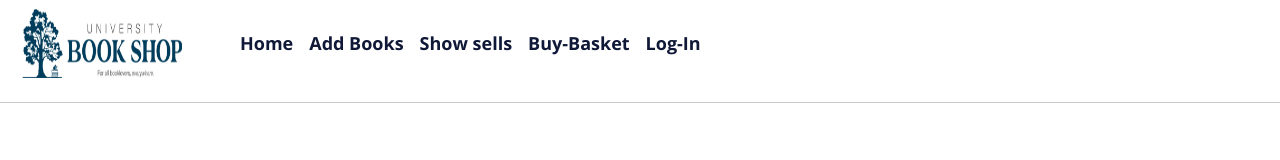
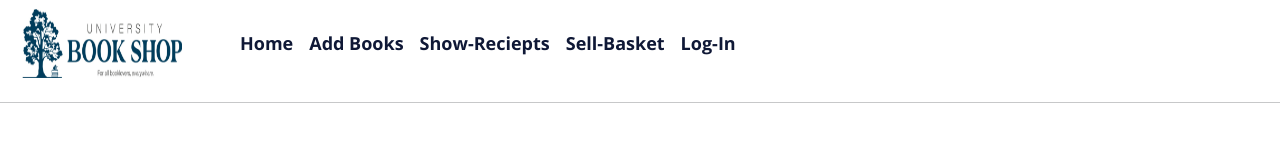
Before and after one commit to mrms106/Book-Store-management, a React (Vite) app in the folder frontend/: page /login in a window 1280 px wide. Shown: the top 160 px of the page. Built offline with nearby package versions, Linux system fonts and the light colour scheme; no server answers.

Commit message:
fixed some minor bugs

```diff
--- a/frontend/src/elements/bookBasket/basket.jsx
+++ b/frontend/src/elements/bookBasket/basket.jsx
@@ -26,6 +26,13 @@ export default function Basket(){
     const basketData = books.filter((book) => {
         return book.inBasket === true;
     });
+    if(basketData.length<=0){
+        return(
+            <h3 style={{textAlign:"center"}}>
+                Add the books In basket to sell
+            </h3>
+        )
+    }
     return(
         <>
         <div className="basket-card-main">
--- a/frontend/src/elements/include/Navbar.jsx
+++ b/frontend/src/elements/include/Navbar.jsx
@@ -32,8 +32,8 @@ const logout=async()=>{
       <div className="navbar-nav">
         <span className="nav-link active" aria-current="page" onClick={()=>navigate("/")}>Home</span>
         <span className="nav-link active"onClick={()=>navigate("/addbook")} >Add Books</span>
-        <span className="nav-link active"onClick={()=>navigate("/receipts")} >Show sells</span>
-        <span className="nav-link active"onClick={()=>navigate("/buybasket")} >Buy-Basket</span>
+        <span className="nav-link active"onClick={()=>navigate("/receipts")} >Show-Reciepts</span>
+        <span className="nav-link active"onClick={()=>navigate("/buybasket")} >Sell-Basket</span>
         {isloggedIn ? <span className="nav-link active" onClick={logout}>Log-Out</span>
         :<span className="nav-link active" onClick={()=>navigate("/login")}>Log-In</span>
         }
--- a/frontend/src/elements/sellbooks/showSells.jsx
+++ b/frontend/src/elements/sellbooks/showSells.jsx
@@ -31,7 +31,14 @@ export default function Sells(){
       datasell.date.toLowerCase().includes(search.toLowerCase())
   )
 
-  console.log(selldata.date)
+//   console.log(selldata.date)
+if(filtersells.length<=0){
+    return(
+        <h3 style={{textAlign:"center"}}>
+            there Is no receipt is Available
+        </h3>
+    )
+}
     return(
         <>
      <TextField style={{marginLeft:"20px"}} id="outlined-basic" label="Search-receipt" variant="outlined"  onChange={(e) => setSearch(e.target.value)} />
--- a/frontend/src/elements/showBooks/Books.jsx
+++ b/frontend/src/elements/showBooks/Books.jsx
@@ -40,6 +40,14 @@ console.log(addmulti)
         basketBook.inBasket===true
     )
 // console.log(BasketFilter)
+if(filteredBooks.length<=0){
+    return(
+        <h3 style={{textAlign:"center"}}>
+            The books is Not Available Please Add the Books..!<br></br>
+            oR Wait for the Load the books if Available
+        </h3>
+    )
+}
     return(
         <>
         <div className="Main-Book">
--- a/frontend/src/elements/showBooks/folotingBtn.jsx
+++ b/frontend/src/elements/showBooks/folotingBtn.jsx
@@ -16,7 +16,7 @@ export default function FloatingActionButtons() {
       }} onClick={()=>navigate("/buybasket")} >
       <Fab variant="extended">
         <NavigationIcon sx={{ mr: 1 }}  />
-        Sell-basket
+        Go-to-basket
       </Fab>
 
     </Box>
```
